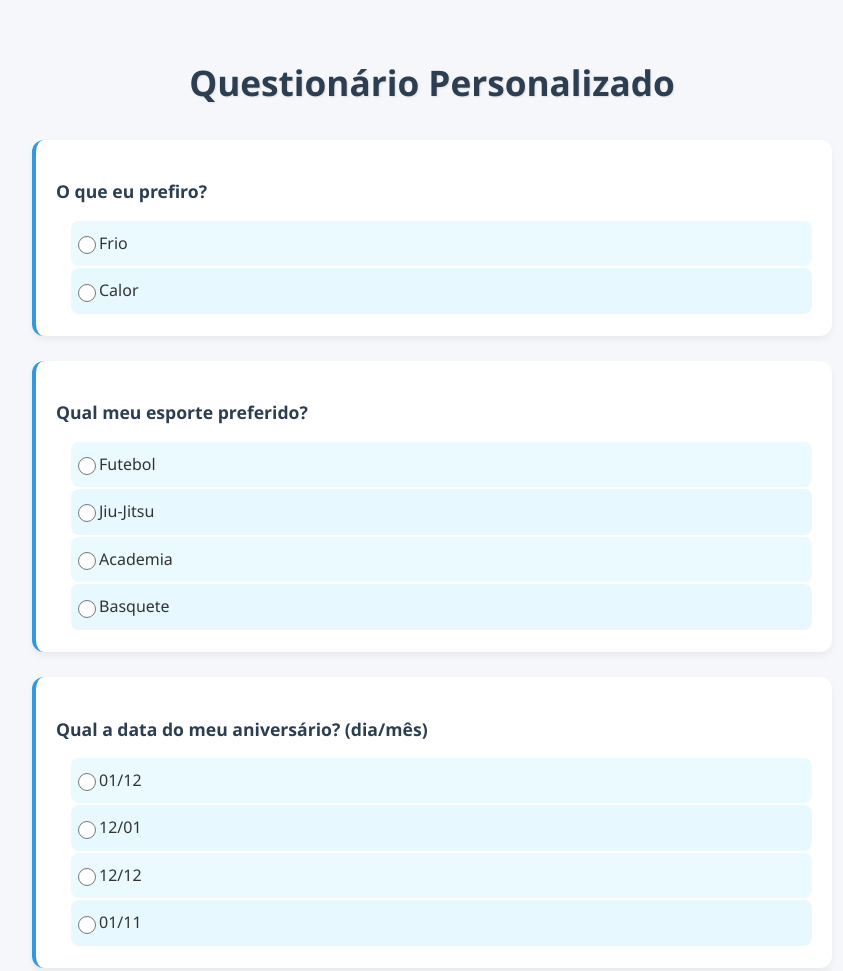
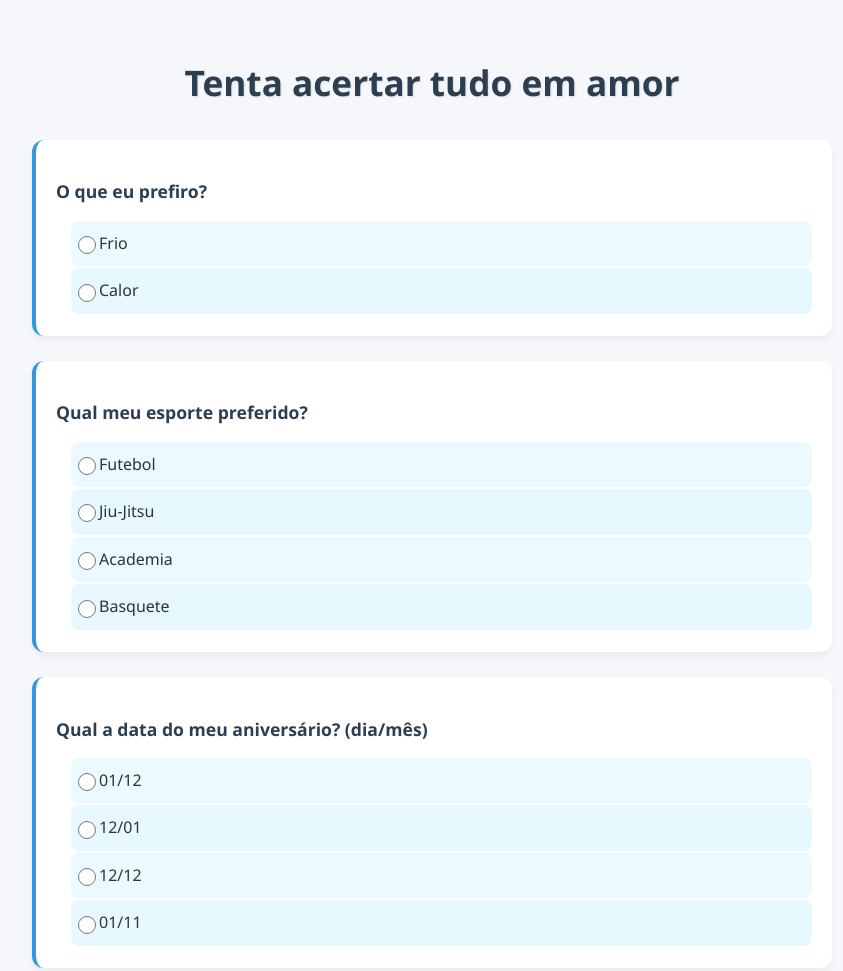
Before and after one commit to FelipeVolpe/questionario, a plain HTML site: page index.html in a window 1280 px wide. Shown: the top 971 px of the page, without its empty margins (208-1051 px from the left). Drawn offline with Linux system fonts and the light colour scheme.

Commit message:
Update index.html

```diff
--- a/index.html
+++ b/index.html
@@ -4,7 +4,7 @@
 <head>
     <meta charset="UTF-8">
     <meta name="viewport" content="width=device-width, initial-scale=1.0">
-    <title>Questionário Personalizado</title>
+    <title>Tenta acertar tudo em amor</title>
     <style>
         body {
             font-family: 'Segoe UI', Tahoma, Geneva, Verdana, sans-serif;
@@ -250,7 +250,7 @@
 </head>
 
 <body>
-    <h1>Questionário Personalizado</h1>
+    <h1>Tenta acertar tudo em amor</h1>
     <form id="quiz">
 
         <!-- PERGUNTA 1 -->
```
